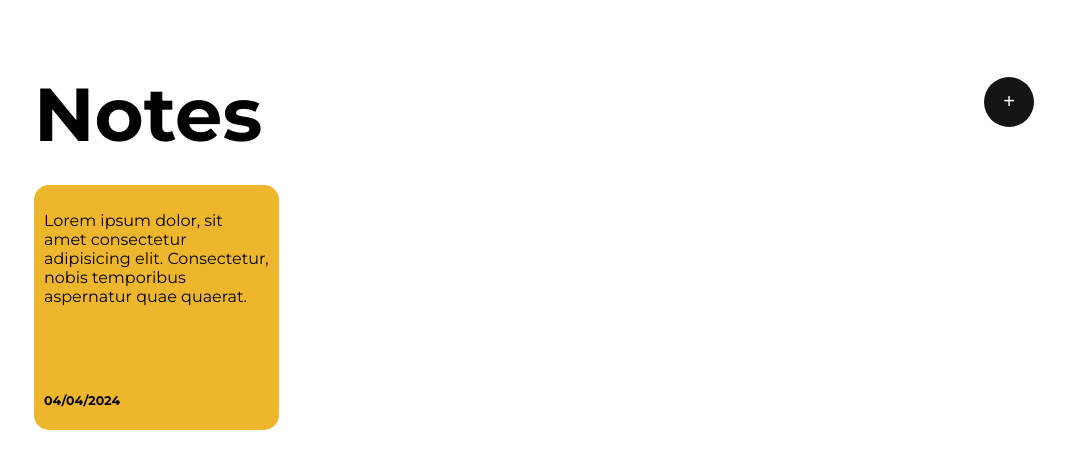
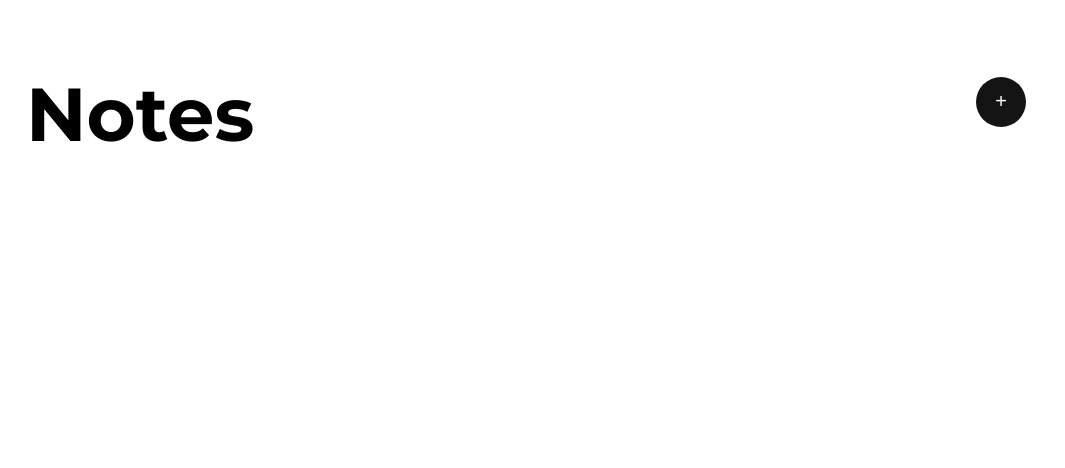
Before and after one commit to NkABO074/VuePratice-Note-app, a Vue app: page / in a window 1280 px wide. Shown: the top 468 px of the page, without its empty margins (114-1179 px from the left). Built offline with nearby package versions, Linux system fonts and the light colour scheme.

Commit message:
make the random color work

```diff
--- a/src/App.vue
+++ b/src/App.vue
@@ -5,8 +5,13 @@ const showModal = ref(false);
 const newNote = ref("");
 const notes = ref([]);
 
+/**
+ * return speudo-random light color
+ * @returns {String} a light tone color
+ */
 function getRandomLightColor() {
-  return ("hls(" + Math.random() * 360 + ", 100%, 75%)");
+  const HUE = Math.random() * 360;
+  return `hsl(${HUE}, 100%, 75%)`;
 }
 
 const addNote = () => {
@@ -41,23 +46,26 @@ const addNote = () => {
         <h1>Notes</h1>
         <button @click="showModal = true">+</button>
       </header>
+
       <div class="card-container">
-        <div class="card">
+
+        <div v-for="note in notes" class="card" :style="{backgroundColor: note.bg_color}">
           <p class="main-text">
-            Lorem ipsum dolor, sit amet consectetur adipisicing elit.
-            Consectetur, nobis temporibus aspernatur quae quaerat.
+            {{ note.text }}
           </p>
-          <p class="date">04/04/2024</p>
+          <p class="date">{{ note.date.toLocaleDateString("en-US") }}</p>
         </div>
+
       </div>
+
     </div>
   </main>
 </template>
 
 <style scoped>
 main {
-  height: 100vh;
-  width: 100vw;
+  height: 100%;
+  width: 100%;
   font-family: Montserrat, sans-serif;
 }
 
```
